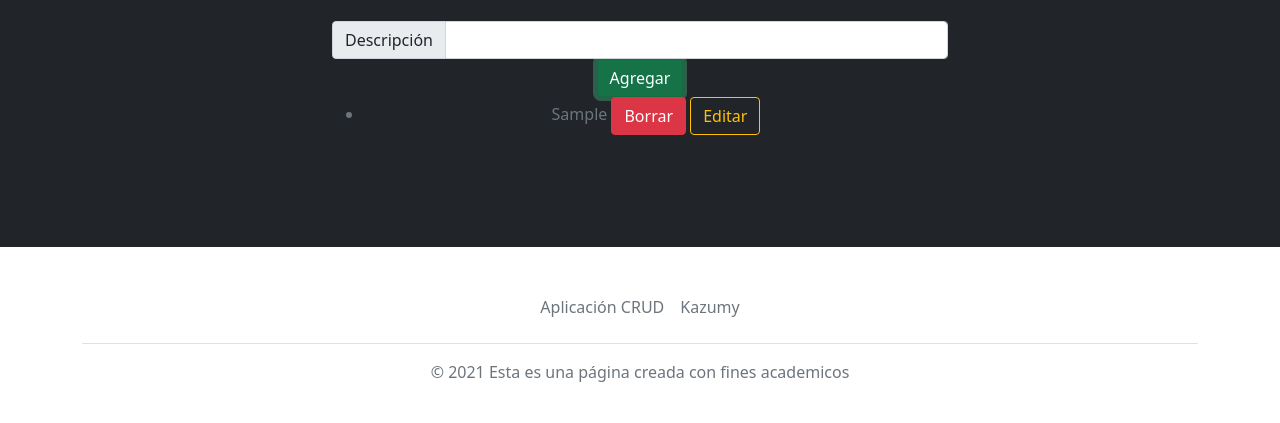
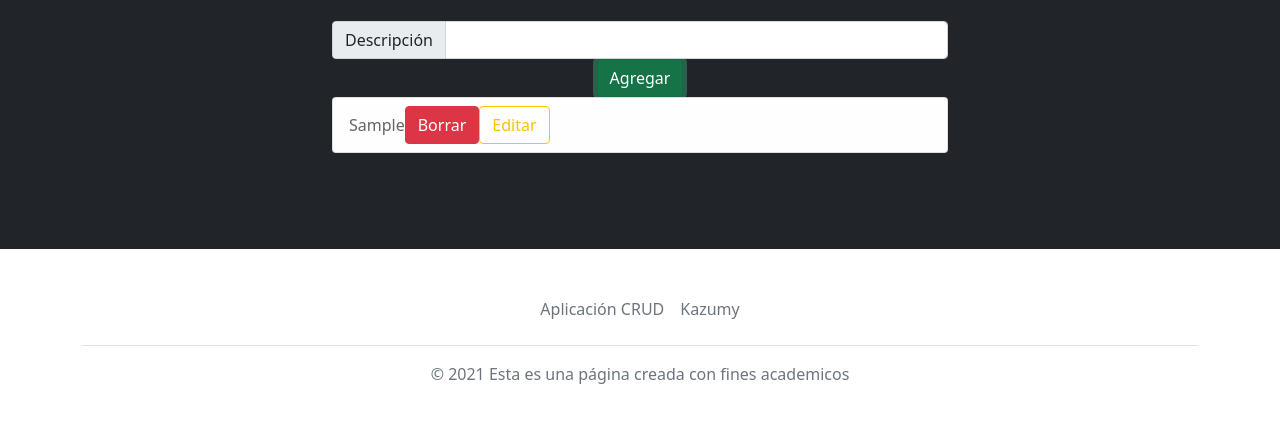
Before and after one commit to KAZOIIVAS/app-CRUD, a plain HTML site: page index.html in a window 1280 px wide. Both pictures are taken after typing "Sample" into the empty fields and a click on the button "Agregar". Shown: the part 297-720 px from the top of the page. Drawn offline with nearby package versions, Linux system fonts and the light colour scheme.

Commit message:
Add files via upload

```diff
--- a/index.html
+++ b/index.html
@@ -45,7 +45,7 @@
 
             </div>
         <div id="lista-tareas">
-            <ul id="tarea">
+            <ul id="tarea" class="list-group">
 
             </ul>
 
--- a/index.js
+++ b/index.js
@@ -26,7 +26,7 @@ function renderelementos() {
     lista.innerHTML='';
     arrglo.forEach(function(item,i){
         lista.innerHTML +=  `
-        <li>
+        <li class="list-group-item list-group-item-light d-flex justify-content-start align-items-center">
             ${item}
             <button onclick="borrarElemento(${i})" class="btn btn-danger">Borrar</button>
             <button onclick="Editar(${i})"class="btn btn-outline-warning">Editar</button>
```
